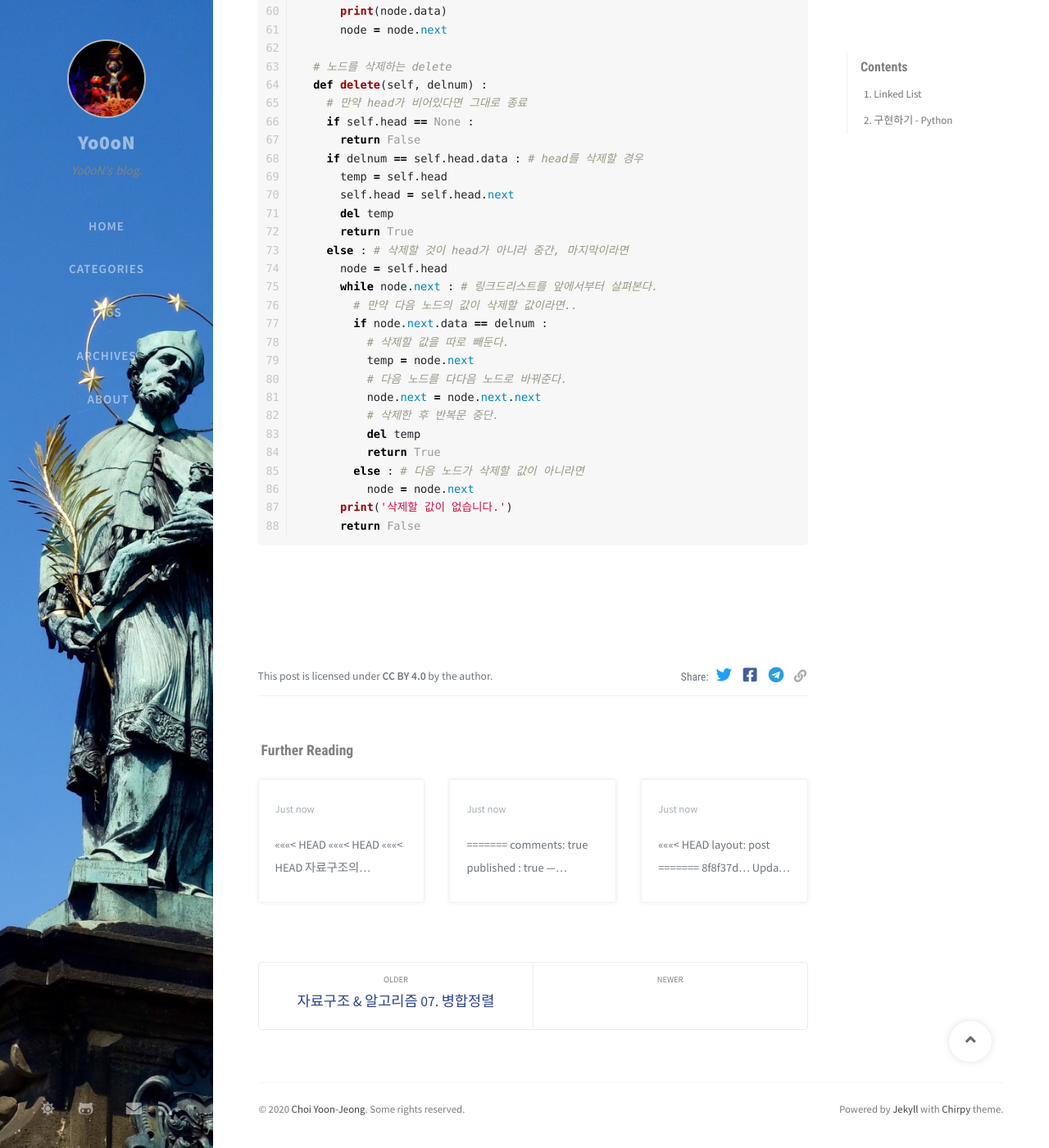
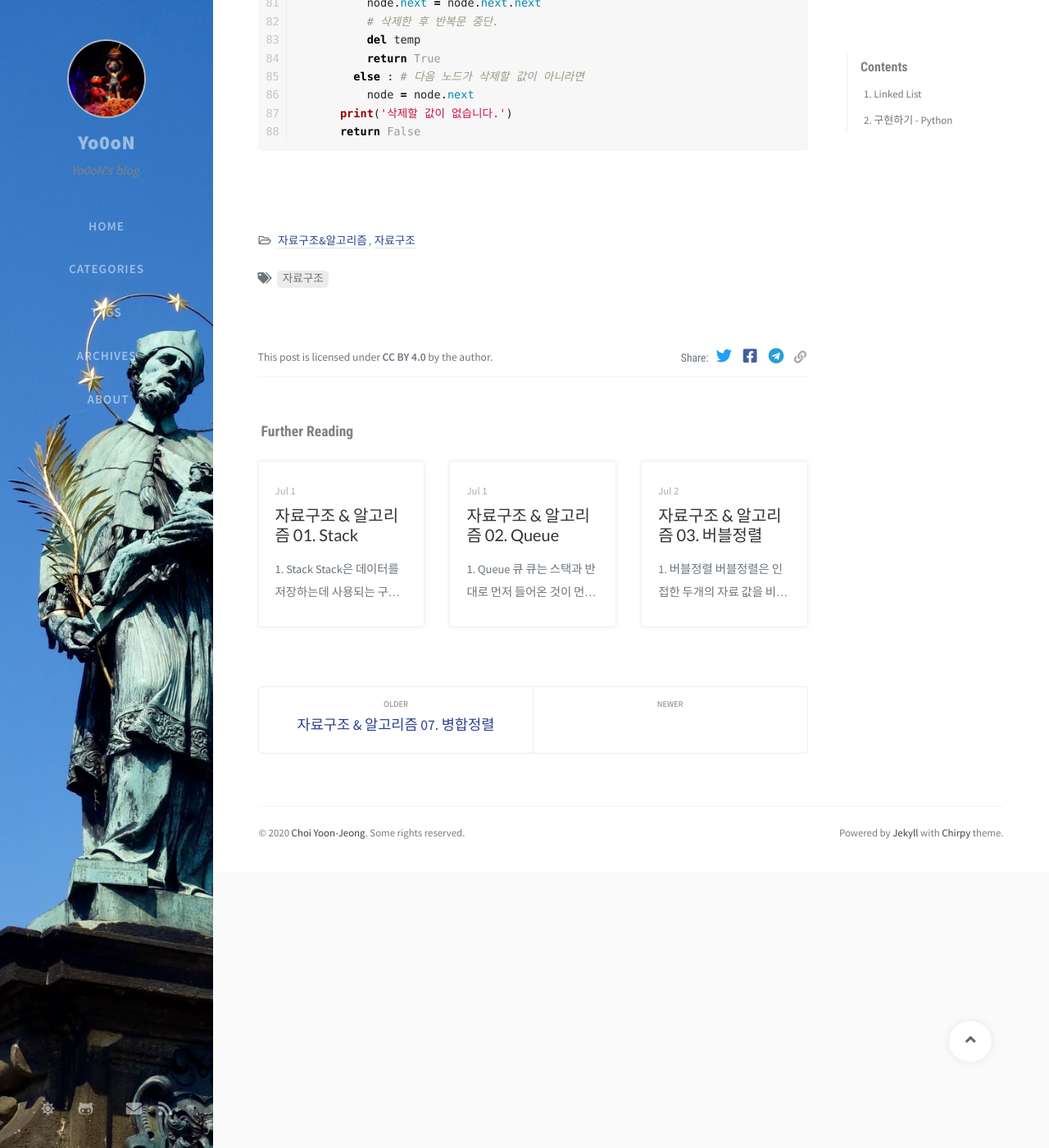
Before and after one commit to Yo0oN/Yo0oN.github.io, a Jekyll site: the page built from _posts/2020-07-06-자료구조03.링크드리스트.md, in a window 1280 px wide and 1400 px high, scrolled down 2887 px. Shown: the whole window at 82% size. Built offline with Jekyll 4.4.1, drawn with Linux system fonts in a browser that asks for light colours; nearby versions of some CDN libraries; comment, search, counter and statistics services are not loaded; some of the changed text lies outside the part shown.

Commit message:
Update 2020-07-06-자료구조03.링크드리스트.md

```diff
--- a/_posts/2020-07-06-자료구조03.링크드리스트.md
+++ b/_posts/2020-07-06-자료구조03.링크드리스트.md
@@ -1,29 +1,4 @@
 ---
-<<<<<<< HEAD
-<<<<<<< HEAD
-<<<<<<< HEAD
-=======
->>>>>>> 5734ed07444192f85abbe94e373b56e7f1d49690
-title: 자료구조 & 알고리즘 08. LinkedList
-modified: 2020-07-06
-author: Yo0oN
-categories: [자료구조&알고리즘, 자료구조]
-tags: [자료구조]
-<<<<<<< HEAD
-<<<<<<< HEAD
-<<<<<<< HEAD
-=======
-comments: true
->>>>>>> 7d4fd04... Update 2020-07-06-자료구조03.링크드리스트.md
-=======
->>>>>>> ee699a4... Update 2020-07-06-자료구조03.링크드리스트.md
-math: true
----
-
-=======
-layout: post
-=======
->>>>>>> 5b86f55... Update 2020-07-06-자료구조03.링크드리스트.md
 title: 자료구조 & 알고리즘 08. LinkedList
 modified: 2020-07-06
 author: Yo0oN
@@ -32,18 +7,6 @@ tags: [자료구조]
 math: true
 ---
 
-<<<<<<< HEAD
-* Table of Contents
-{:toc}
-
->>>>>>> add98f2... 깃허브 블로그 생성
-=======
->>>>>>> 5b86f55... Update 2020-07-06-자료구조03.링크드리스트.md
-=======
-math: true
----
-
->>>>>>> 5734ed07444192f85abbe94e373b56e7f1d49690
 ## 1. Linked List
 
 링크드리스트, 연결리스트 라고도 불린다.
```
